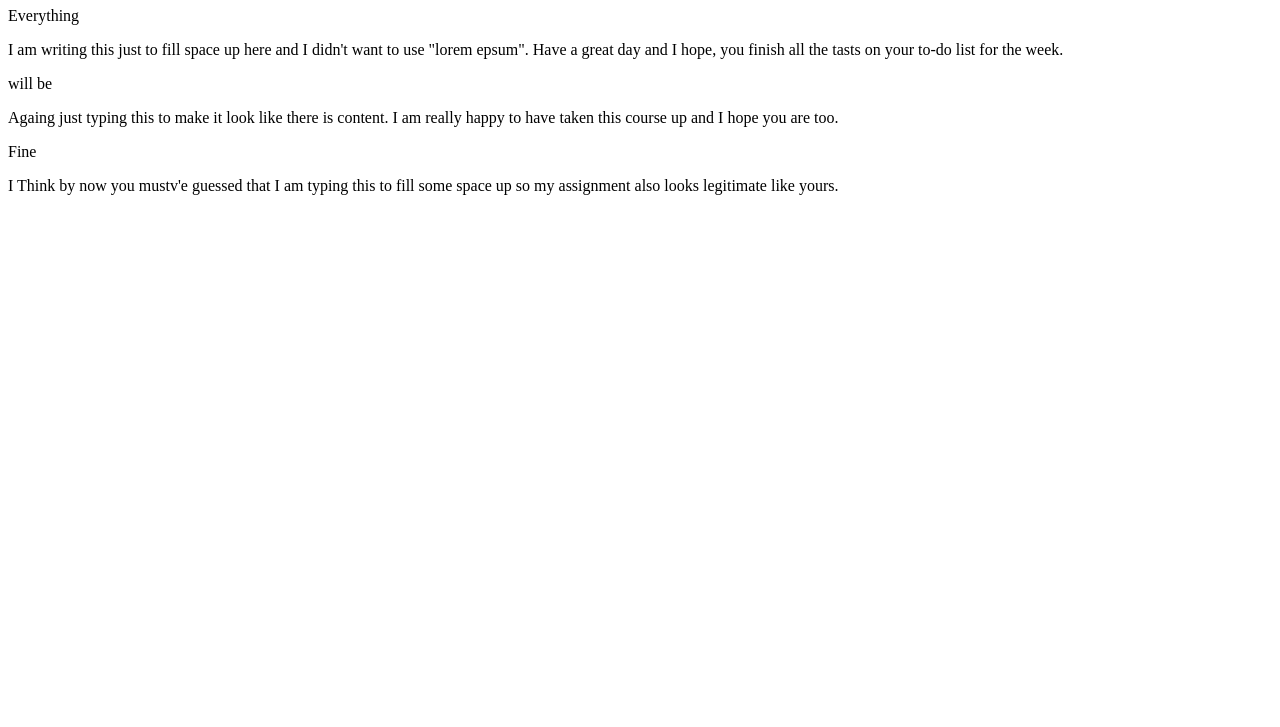
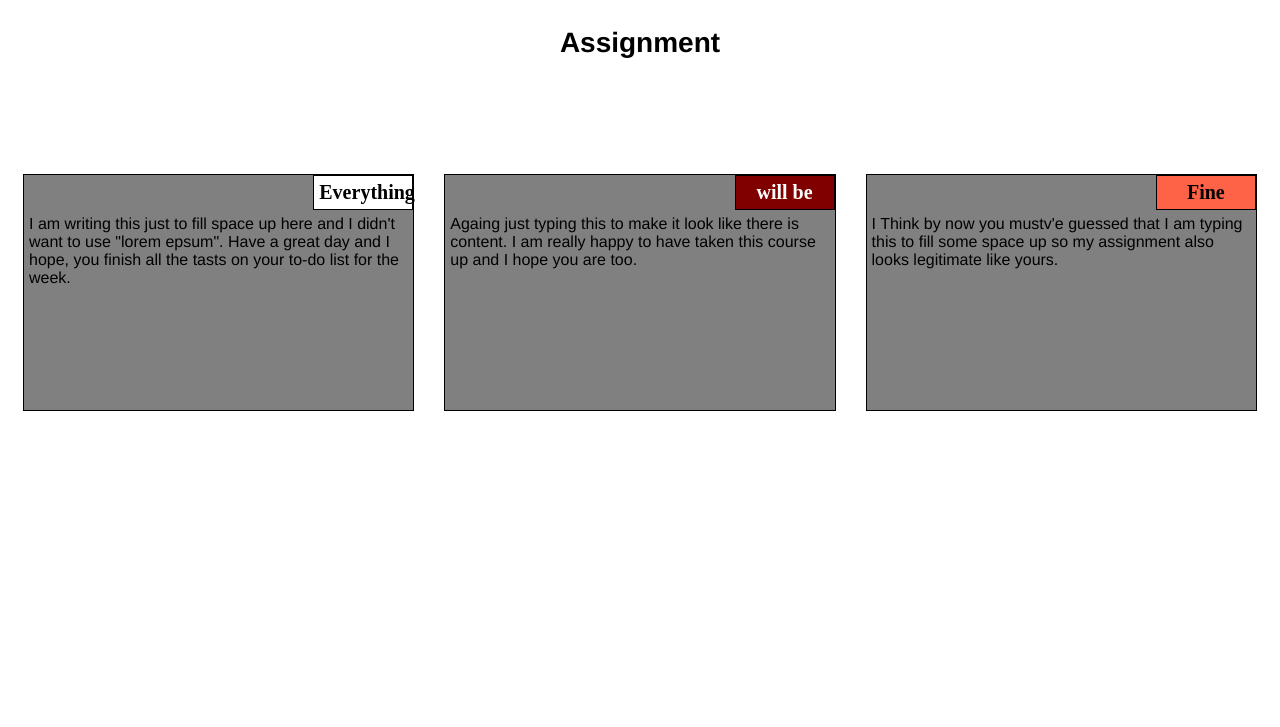
Before and after one commit to bpinchandra/HTML-CSS-JS-for-Web-Dev, a plain HTML site: page Module 2/index.html in a window 1280 px wide. Shown: the part 73-800 px from the top of the page. Drawn offline with Linux system fonts and the light colour scheme.

Commit message:
Update index.html

```diff
--- a/Module 2/index.html
+++ b/Module 2/index.html
@@ -4,7 +4,7 @@
 	<meta charset="utf-8">
 	<title>module2</title>
 	<meta name="viewport" content="width=device-width, initial-scale=1">
-	<link rel="stylesheet" type="text/css" href="external.css">
+	<link rel="stylesheet" type="text/css" href="style.css">
 </head>
 
 <body>
```
